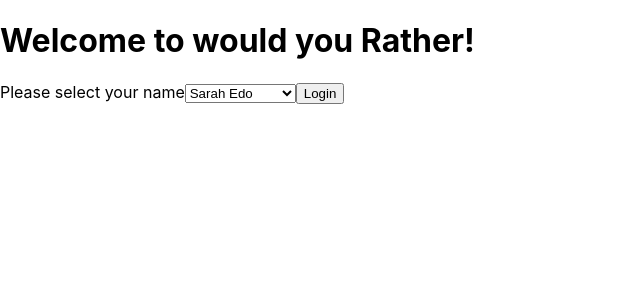
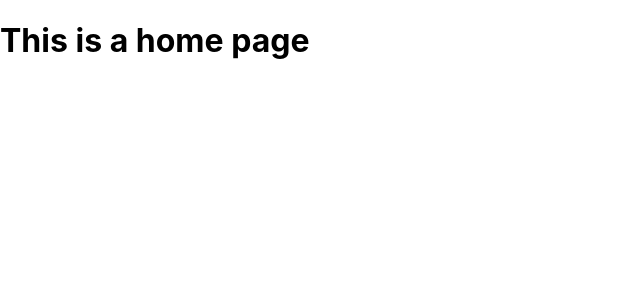
Before and after one commit to tasawernawaz/would-your-rather, a React (Create React App) app: page / in a window 1280 px wide. Both pictures are taken after a click on the button "Login". Shown: the top 300 px of the page, without its empty margins (0-640 px from the left). Built offline with nearby package versions, Linux system fonts and the light colour scheme.

Commit message:
feat: redirect to home page after login

```diff
--- a/src/App.js
+++ /dev/null
@@ -1,15 +0,0 @@
-import React from 'react'
-import './App.css';
-import Login from './components/Login'
-
-class App extends React.Component {
-
-  render () {
-    return (
-      <Login />
-    )
-  }
-
-}
-
-export default App
--- /dev/null
+++ b/src/components/App.js
@@ -0,0 +1,26 @@
+import React from 'react'
+import Login from '../components/Login'
+import Home from '../components/Home'
+import { connect } from 'react-redux'
+
+class App extends React.Component {
+
+  render () {
+    const authUser = this.props.authUser
+    return (
+      <div>
+        {authUser === null ? <Login /> : <Home />}
+      </div>
+    )
+  }
+
+}
+
+function mapStateToProps ({authUser}) {
+  return {
+    authUser
+  }
+}
+
+
+export default connect(mapStateToProps)(App)
--- /dev/null
+++ b/src/components/Home.js
@@ -0,0 +1,11 @@
+import React from 'react'
+
+class Home extends React.Component {
+    render () {
+        return (
+            <h1>This is a home page</h1>
+        )
+    }
+}
+
+export default Home
--- a/src/index.js
+++ b/src/index.js
@@ -1,7 +1,7 @@
 import React from 'react';
 import ReactDOM from 'react-dom';
 import './index.css';
-import App from './App';
+import App from './components/App';
 
 import { Provider } from 'react-redux'
 import { createStore } from 'redux'
```
Also changed, not shown: 1 other file (tests, documents, lock files or other folders).
